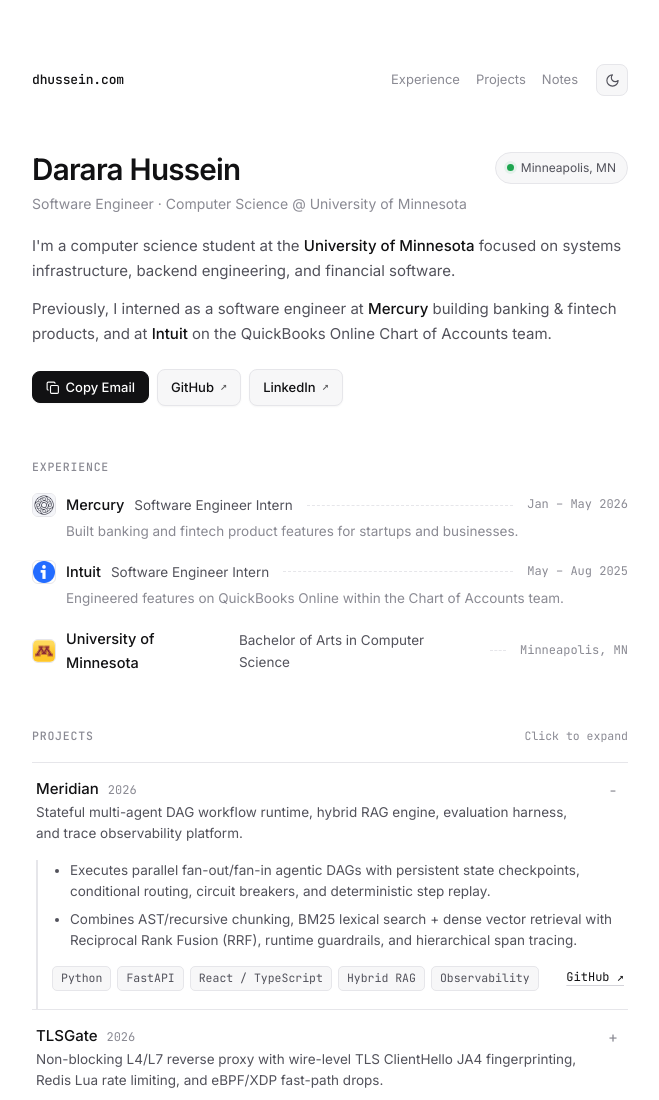
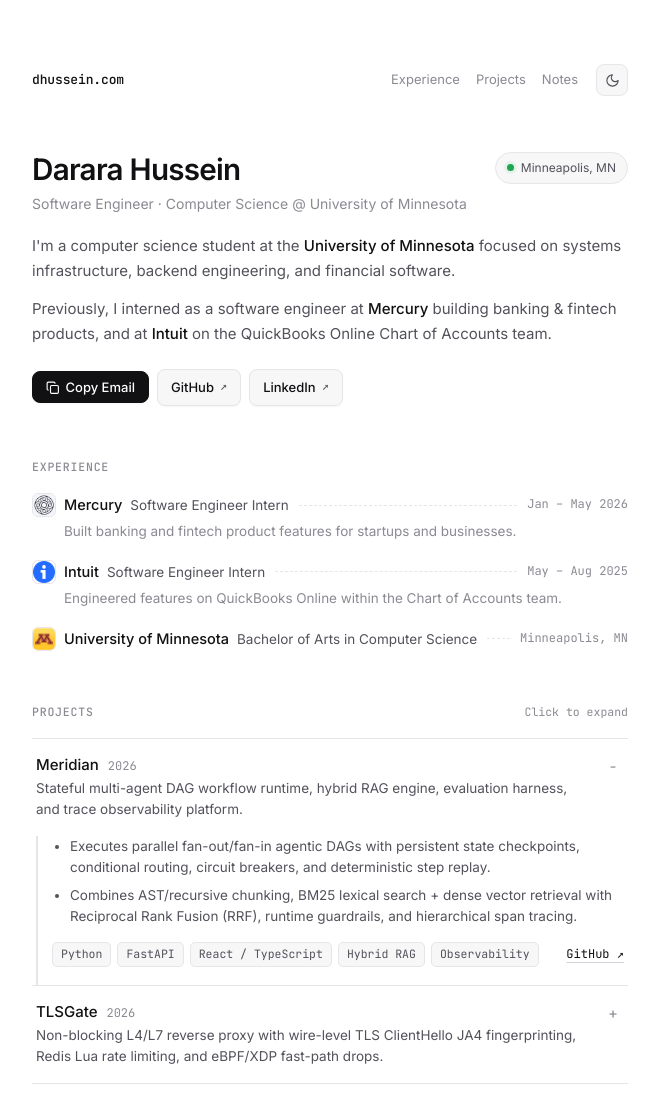
Before and after one commit to dararahussein/personal-website, a plain HTML site: page index.html in a window 1280 px wide. Shown: the top 1100 px of the page, without its empty margins (310-969 px from the left). Drawn offline with Linux system fonts and the light colour scheme.

Commit message:
Keep desktop experience rows on a single clean line

```diff
--- a/styles.css
+++ b/styles.css
@@ -312,7 +312,7 @@ button {
 .exp-top {
   display: flex;
   align-items: center;
-  gap: 10px;
+  gap: 8px;
 }
 
 .exp-logo {
@@ -346,18 +346,20 @@ button {
   font-size: 14.5px;
   font-weight: 500;
   color: var(--text);
+  white-space: nowrap;
 }
 
 .exp-role {
   font-size: 13.5px;
   color: var(--text-secondary);
+  white-space: nowrap;
 }
 
 .exp-leader {
   flex: 1;
   border-bottom: 1px dashed var(--border);
-  margin: 0 4px;
-  min-width: 16px;
+  margin: 0 2px;
+  min-width: 8px;
 }
 
 .exp-period {
@@ -369,7 +371,7 @@ button {
 
 .exp-summary {
   margin: 0;
-  padding-left: 34px;
+  padding-left: 32px;
   font-size: 13.5px;
   color: var(--text-muted);
   line-height: 1.55;
@@ -678,7 +680,7 @@ button {
 }
 
 /* Responsive adjustments */
-@media (max-width: 540px) {
+@media (max-width: 600px) {
   .topnav {
     gap: 12px;
   }
@@ -688,13 +690,18 @@ button {
     row-gap: 2px;
   }
 
+  .exp-company,
+  .exp-role {
+    white-space: normal;
+  }
+
   .exp-leader {
     display: none;
   }
 
   .exp-period {
     width: 100%;
-    padding-left: 34px;
+    padding-left: 32px;
   }
 
   .note-row {
```
